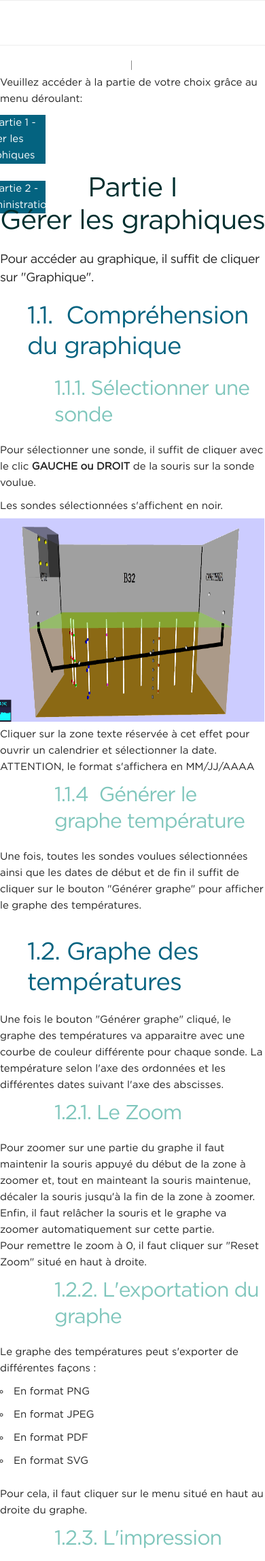
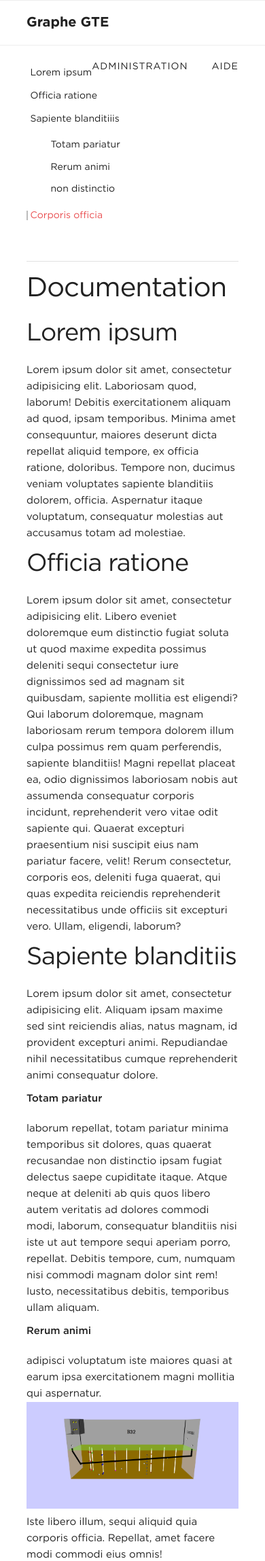
Before and after one commit to Sboune/puit-canadien-web, a PHP site: page /aide.php in a window 390 px wide. Shown: the top 2297 px of the page at 68% size. Run offline with PHP 8.4, Linux system fonts and the light colour scheme; some web fonts are replaced.

Commit message:
Mise en page de l'aide
Add: Ajout d'un fichier scrollspy.js pour que le menu fixe suivent l'avancement dans la page
Change: Modification du contenu de la page aide (contenu fictif pour l'instant)
Fix: _skeleton utilise la variable $larger-than-tablet
Change: Modification de _base.scss pour rajouter les styles de la sub-nav

```diff
--- a/aide.php
+++ b/aide.php
@@ -3,17 +3,24 @@
 <html lang="fr">
 <head>
   <?php include('includes/layout/head.php'); ?>
-  <link rel="stylesheet" type="text/css" href="assets/css/doc.css">
+  <script type="text/javascript" src="assets/js/scrollspy.js"></script>
 </head>
 <body>
 
   <?php include('includes/layout/header.php'); ?>
 
-  <div id="contenu">
-    <?php include('includes/layout/doc.html'); ?>
+  <div class="container">
+    <div class="wrapper">
+      <?php include('includes/layout/doc.html'); ?>
+    </div>
   </div>
 
   <?php include('includes/layout/footer.php'); ?>
-
+  <script>
+    $('body').scrollspy({
+      target: '.bs-docs-sidebar',
+      offset: 180
+    });
+  </script>
 </body>
 </html>
--- a/assets/css/main.css
+++ b/assets/css/main.css
@@ -262,7 +262,7 @@ input[type="checkbox"], input[type="radio"] {
   margin-left: 0; }
 
 /* For devices larger than 550px */
-@media (min-width: 550px) {
+@media (min-width: 750px) {
   .container {
     width: 80%; }
 
@@ -721,6 +721,42 @@ html, body {
   color: #222; }
 
 /*------------------------------------*\
+    #SUBNAV
+\*------------------------------------*/
+.sub-nav {
+  position: fixed;
+  margin-top: 0.35em;
+  margin-bottom: 1em; }
+  .sub-nav li {
+    list-style: none; }
+    .sub-nav li a {
+      font-family: "Gotham-Book", "HelveticaNeue", "Helvetica Neue", Helvetica, Arial, sans-serif;
+      font-size: 14px;
+      color: #222222;
+      text-decoration: none;
+      border-left: 2px solid transparent;
+      padding-left: 0.25em; }
+  .sub-nav .sub-nav li a {
+    padding-left: 30px; }
+  .sub-nav .active > a, .sub-nav li > a:hover, .sub-nav li > a:focus {
+    border-left: 2px solid #bbbbbb;
+    color: #E94F51; }
+
+.subgroup a {
+  width: 50px; }
+
+@media (max-width: 750px) {
+  .sub-nav {
+    position: relative;
+    padding-bottom: 3em;
+    border-bottom: 1px solid #e1e1e1; }
+
+  .sub-nav a, .sub-nav .active, .sub-nav a.active {
+    border: none;
+    padding-left: 0; }
+ }
+
+/*------------------------------------*\
     #TABS
 \*------------------------------------*/
 /* Page-content
--- /dev/null
+++ b/assets/js/scrollspy.js
@@ -0,0 +1,175 @@
+/* ========================================================================
+ * Bootstrap: scrollspy.js v3.3.2
+ * http://getbootstrap.com/javascript/#scrollspy
+ * ========================================================================
+ * Copyright 2011-2015 Twitter, Inc.
+ * Licensed under MIT (https://github.com/twbs/bootstrap/blob/master/LICENSE)
+ * ======================================================================== */
+
+
++function ($) {
+  'use strict';
+
+  // SCROLLSPY CLASS DEFINITION
+  // ==========================
+
+  function ScrollSpy(element, options) {
+    var process  = $.proxy(this.process, this)
+
+    this.$body          = $('body')
+    this.$scrollElement = $(element).is('body') ? $(window) : $(element)
+    this.options        = $.extend({}, ScrollSpy.DEFAULTS, options)
+    this.selector       = (this.options.target || '') + ' .nav li > a'
+    this.offsets        = []
+    this.targets        = []
+    this.activeTarget   = null
+    this.scrollHeight   = 0
+
+    this.$scrollElement.on('scroll.bs.scrollspy', process)
+    this.refresh()
+    this.process()
+  }
+
+  ScrollSpy.VERSION  = '3.3.2'
+
+  ScrollSpy.DEFAULTS = {
+    offset: 10
+  }
+
+  ScrollSpy.prototype.getScrollHeight = function () {
+    return this.$scrollElement[0].scrollHeight || Math.max(this.$body[0].scrollHeight, document.documentElement.scrollHeight)
+  }
+
+  ScrollSpy.prototype.refresh = function () {
+    var offsetMethod = 'offset'
+    var offsetBase   = 0
+
+    if (!$.isWindow(this.$scrollElement[0])) {
+      offsetMethod = 'position'
+      offsetBase   = this.$scrollElement.scrollTop()
+    }
+
+    this.offsets = []
+    this.targets = []
+    this.scrollHeight = this.getScrollHeight()
+
+    var self     = this
+
+    this.$body
+      .find(this.selector)
+      .map(function () {
+        var $el   = $(this)
+        var href  = $el.data('target') || $el.attr('href')
+        var $href = /^#./.test(href) && $(href)
+
+        return ($href
+          && $href.length
+          && $href.is(':visible')
+          && [[$href[offsetMethod]().top + offsetBase, href]]) || null
+      })
+      .sort(function (a, b) { return a[0] - b[0] })
+      .each(function () {
+        self.offsets.push(this[0])
+        self.targets.push(this[1])
+      })
+  }
+
+  ScrollSpy.prototype.process = function () {
+    var scrollTop    = this.$scrollElement.scrollTop() + this.options.offset
+    var scrollHeight = this.getScrollHeight()
+    var maxScroll    = this.options.offset + scrollHeight - this.$scrollElement.height()
+    var offsets      = this.offsets
+    var targets      = this.targets
+    var activeTarget = this.activeTarget
+    var i
+
+    if (this.scrollHeight != scrollHeight) {
+      this.refresh()
+    }
+
+    if (scrollTop >= maxScroll) {
+      return activeTarget != (i = targets[targets.length - 1]) && this.activate(i)
+    }
+
+    if (activeTarget && scrollTop < offsets[0]) {
+      this.activeTarget = null
+      return this.clear()
+    }
+
+    for (i = offsets.length; i--;) {
+      activeTarget != targets[i]
+        && scrollTop >= offsets[i]
+        && (!offsets[i + 1] || scrollTop <= offsets[i + 1])
+        && this.activate(targets[i])
+    }
+  }
+
+  ScrollSpy.prototype.activate = function (target) {
+    this.activeTarget = target
+
+    this.clear()
+
+    var selector = this.selector +
+        '[data-target="' + target + '"],' +
+        this.selector + '[href="' + target + '"]'
+
+    var active = $(selector)
+      .parents('li')
+      .addClass('active')
+
+    if (active.parent('.dropdown-menu').length) {
+      active = active
+        .closest('li.dropdown')
+        .addClass('active')
+    }
+
+    active.trigger('activate.bs.scrollspy')
+  }
+
+  ScrollSpy.prototype.clear = function () {
+    $(this.selector)
+      .parentsUntil(this.options.target, '.active')
+      .removeClass('active')
+  }
+
+
+  // SCROLLSPY PLUGIN DEFINITION
+  // ===========================
+
+  function Plugin(option) {
+    return this.each(function () {
+      var $this   = $(this)
+      var data    = $this.data('bs.scrollspy')
+      var options = typeof option == 'object' && option
+
+      if (!data) $this.data('bs.scrollspy', (data = new ScrollSpy(this, options)))
+      if (typeof option == 'string') data[option]()
+    })
+  }
+
+  var old = $.fn.scrollspy
+
+  $.fn.scrollspy             = Plugin
+  $.fn.scrollspy.Constructor = ScrollSpy
+
+
+  // SCROLLSPY NO CONFLICT
+  // =====================
+
+  $.fn.scrollspy.noConflict = function () {
+    $.fn.scrollspy = old
+    return this
+  }
+
+
+  // SCROLLSPY DATA-API
+  // ==================
+
+  $(window).on('load.bs.scrollspy.data-api', function () {
+    $('[data-spy="scroll"]').each(function () {
+      var $spy = $(this)
+      Plugin.call($spy, $spy.data())
+    })
+  })
+
+}(jQuery);
--- a/assets/sass/_base.scss
+++ b/assets/sass/_base.scss
@@ -103,6 +103,82 @@ html, body {
   text-decoration: none;
   line-height: 6.5rem;
   color: #222;
+}
+
+/*------------------------------------*\
+    #SUBNAV
+\*------------------------------------*/
+
+.sub-nav {
+  position: fixed;
+  margin-top: .35em;
+  margin-bottom: 1em;
+
+  li {
+    list-style:none;
+
+    a {
+      font-family: $font-family;
+      font-size: 14px;
+      color: $font-color;
+      text-decoration: none;
+      border-left: 2px solid transparent;
+      padding-left: .25em;
+    }
+
+  }
+
+  .sub-nav {
+    li {
+      a {
+        padding-left: 30px;
+      }
+    }
+  }
+
+  .active>a,
+  li>a:hover,
+  li>a:focus {
+    border-left: 2px solid $secondary-color;
+    color: $primary-color;
+  }
+}
+
+.subgroup a {
+  width: 50px;
+}
+
+// a {
+//     font-family: $font-family;
+//     font-size: 14px;
+//     color: $font-color;
+//     text-decoration: none;
+//     border-left: 2px solid transparent;
+//     padding-left: .25em;
+//   }
+
+//   .active,
+//   li:hover,
+//   li.active a:hover {
+//     border-left: 2px solid $secondary-color;
+//     color: $primary-color;
+//   }
+
+//   li {
+//     list-style:none;
+//   }
+
+@media (max-width: $larger-than-tablet) {
+  .sub-nav {
+    position: relative;
+    padding-bottom: 3em;
+    border-bottom: 1px solid $light-gray;
+  }
+
+  .sub-nav a, .sub-nav .active, .sub-nav a.active {
+    border: none;
+    padding-left: 0;
+  }
 }
 
 /*------------------------------------*\
--- a/assets/sass/_skeleton.scss
+++ b/assets/sass/_skeleton.scss
@@ -48,7 +48,7 @@
   margin-left: 0; }
 
 /* For devices larger than 550px */
-@media (min-width: 550px) {
+@media (min-width: $larger-than-tablet) {
   .container {
     width: 80%; }
   .column,
--- a/includes/layout/doc.html
+++ b/includes/layout/doc.html
@@ -1,215 +1,51 @@
-<!DOCTYPE html>
-<html>
-<head>
-	<meta  charset="UTF-8">
-	<title>Documentation</title>
-</head>
-<body>
-	<p class="posph1"> Veuillez accéder à la partie de votre choix grâce au menu déroulant:</p>
-	<div id="manuaide" class="navaide">
-		<nav id="nav1">
-			<ul class="niveau1 rectangle">
-				<li class="sousmenu">
-					<a href="#sec1">Partie 1 - Gérer  les graphiques</a><br/>
-					<ul class="niveau2">
-						<li class="sousmenu">
-							<a href="#sec3">1.1 - Compréhension du graphique</a><br />
-							<ul class="niveau3">
-								<li> bf brn hrnqhtnù`
-
-								-uglfy			htjyt
-											gt
-									<a href="#sec4">1.1.1 - Sélectionner une sonde</a><br />
-								</li>
-								<li>
-									<a href="#sec5">1.1.2 - Désélectionner une sonde</a><br />
-								</li>
-								<li>
-									<a href="#sec6">1.1.3 - Sélectionner les dates</a><br />
-								</li>
-								<li>
-									<a href="#sec7">1.1.4 - Générer le graphe des températures</a><br />
-								</li>
-							</ul>
-						</li>
-					</ul>
-
-					<ul class="niveau2 rectangle">
-						<li class="sousmenu">
-							<a href="#sec8">1.2 - Graphe des températures </a><br />
-							<ul class="niveau3">
-								<li>
-									<a href="#sec9">1.2.1 - Le zoom</a><br />
-								</li>
-								<li>
-									<a href="#sec10">1.2.2 - L'exportation du graphe</a><br />
-								</li>
-								<li>
-									<a href="#sec11">1.2.3 - L'impression</a><br />
-								</li>
-							</ul>
-						</li>
-					</ul>
-					<ul class="niveau2">
-						<li>
-							<a href="#sec12">1.3 - Position des sondes</a><br />
-						</li>
-					</ul>
-				</li>
-			</ul>
-		</nav>
-
-			<ul class="niveau1 rectangle">
-				<li class="sousmenu">
-					<a href="#sec13"> Partie 2 - Administration</a><br/>
-					<ul class="niveau2">
-						<li>
-							<a href="#sec14">2.1 - Ajout de données</a><br />
-							<ul class="niveau3">
-								<li><a href="#sec15">Ajouter une sonde</a><br /></li>
-								<li><a href="#sec16">Ajouter une corbeille</a><br /></li>
-								<li><a href="#sec17">Ajouter un puits</a><br /></li>
-							</ul>
-						</li>
-					</ul>
-
-					<ul class="niveau2">
-						<li class="sousmenu">
-							<a href="#sec18">2.2 - Suppression de données</a><br />
-							<ul class="niveau3">
-								<li><a href="#sec19">Supprimer une sonde</a><br /></li>
-								<li><a href="#sec20">Supprimer une corbeille</a><br /></li>
-								<li><a href="#sec21">Supprimer une puits</a><br /></li>
-							</ul>
-						</li>
-					</ul>
-
-					<ul class="niveau2">
-						<li>
-							<a href="#sec22">2.3 - Importation / Exportation</a><br />
-						</li>
-					</ul>
-
-					<ul class="niveau2">
-						<li>
-							<a href="#sec23">2.4 - Arduino</a><br />
-						</li>
-					</ul>
+<div class="row">
+	<div class="three columns">
+	<nav class="bs-docs-sidebar">
+		<ul id="sidebar" class="nav sub-nav">
+   		<li><a href="#GroupA">Lorem ipsum</a></li>
+   		<li><a href="#GroupB">Officia ratione</a></li>
+   		<li>
+   			<a href="#GroupC">Sapiente blanditiiis</a>
+				<ul>
+					<li><a href="#GroupCSub1">Totam pariatur</a></li>
+					<li><a href="#GroupCSub2">Rerum animi</a></li>
+					<li><a href="#GroupCSub3">non distinctio</a></li>
 				</ul>
+   		</li>
+   		<li><a href="#GroupD">Corporis officia</a></li>
+    </ul>
+   </nav>
+	</div>
+	<div class="nine columns offset-by-three">
+		<h1>Documentation</h1>
+		<section id="GroupA" class="group">
+			<h2>Lorem ipsum</h2>
+			<p>Lorem ipsum dolor sit amet, consectetur adipisicing elit. Laboriosam quod, laborum! Debitis exercitationem aliquam ad quod, ipsam temporibus. Minima amet consequuntur, maiores deserunt dicta repellat aliquid tempore, ex officia ratione, doloribus. Tempore non, ducimus veniam voluptates sapiente blanditiis dolorem, officia. Aspernatur itaque voluptatum, consequatur molestias aut accusamus totam ad molestiae.</p>
+		</section>
+		<section id="GroupB" class="group">
+			<h2>Officia ratione</h2>
+			<p>Lorem ipsum dolor sit amet, consectetur adipisicing elit. Libero eveniet doloremque eum distinctio fugiat soluta ut quod maxime expedita possimus deleniti sequi consectetur iure dignissimos sed ad magnam sit quibusdam, sapiente mollitia est eligendi? Qui laborum doloremque, magnam laboriosam rerum tempora dolorem illum culpa possimus rem quam perferendis, sapiente blanditiis! Magni repellat placeat ea, odio dignissimos laboriosam nobis aut assumenda consequatur corporis incidunt, reprehenderit vero vitae odit sapiente qui. Quaerat excepturi praesentium nisi suscipit eius nam pariatur facere, velit! Rerum consectetur, corporis eos, deleniti fuga quaerat, qui quas expedita reiciendis reprehenderit necessitatibus unde officiis sit excepturi vero. Ullam, eligendi, laborum?</p>
+		</section>
+		<section id="GroupC" class="group">
+			<h2>Sapiente blanditiis</h2>
+			<p>Lorem ipsum dolor sit amet, consectetur adipisicing elit. Aliquam ipsam maxime sed sint reiciendis alias, natus magnam, id provident excepturi animi. Repudiandae nihil necessitatibus cumque reprehenderit animi consequatur dolore.</p>
+			<div class="subgroup" id="GroupCSub1">
+				<h6>Totam pariatur</h6>
+				<p>laborum repellat, totam pariatur minima temporibus sit dolores, quas quaerat recusandae non distinctio ipsam fugiat delectus saepe cupiditate itaque. Atque neque at deleniti ab quis quos libero autem veritatis ad dolores commodi modi, laborum, consequatur blanditiis nisi iste ut aut tempore sequi aperiam porro, repellat. Debitis tempore, cum, numquam nisi commodi magnam dolor sint rem! Iusto, necessitatibus debitis, temporibus ullam aliquam.</p>
 			</div>
-
-				<div class="aide">
-					<h1 id="sec1" class="part">Partie I<br>
-						Gérer les graphiques</h1>
-
-						<h5 id="sec2" class="paragraph">
-
-							Pour accéder au graphique, il suffit de cliquer sur "Graphique".
-							<img class="imggraph" src="assets/images/graphique.png" width="400" height="300">
-							<h2 id="sec3" class="section">1.1.  Compréhension du graphique</h2>
-
-							<h3 id="sec4" class="subsection">1.1.1. Sélectionner une sonde</h3>
-							<p>Pour sélectionner une sonde, il suffit de cliquer avec le clic <strong>GAUCHE ou DROIT</strong> de la souris sur la sonde voulue.</p>
-							<p>Les sondes sélectionnées s'affichent en noir.</p>
-
-							<h3 id="sec5" class="subsection">1.1.2. Désélectionner une sonde</h3>
-							<p>Pour déselectionner une sonde, il suffit de cliquer avec le clic <strong>GAUCHE ou DROIT</strong> de la souris sur la sonde ou bien de cliquer sur son nom dans la liste des sondes sélectionnées.</p>
-
-							<h3 id="sec6" class="subsection">1.1.3. Selectionner les dates</h3>
-							<p> Cliquer sur la zone texte réservée à cet effet pour ouvrir un calendrier et sélectionner la date.<br/>
-								ATTENTION, le format s'affichera en MM/JJ/AAAA</p>
-
-								<h3 id="sec7" class="subsection">1.1.4  Générer le graphe température</h3>
-								<p>Une fois, toutes les sondes voulues sélectionnées ainsi que les dates de début et de fin
-									il suffit de cliquer sur le bouton "Générer graphe" pour afficher le graphe des températures.</p>
-
-									<br/>
-
-									<h2 id="sec8" class="section">1.2. Graphe des températures </h2>
-									<p> Une fois le bouton "Générer graphe" cliqué, le graphe des températures va apparaitre avec une courbe de couleur
-										différente pour chaque sonde. La température selon l'axe des ordonnées et les différentes dates suivant l'axe des abscisses. </p>
-
-										<h3 id="sec9" class="subsection">1.2.1. Le Zoom</h3>
-										<p>Pour zoomer sur une partie du graphe il faut maintenir la souris appuyé du début de la zone à zoomer et, tout en mainteant la souris
-											maintenue, décaler la souris jusqu'à la fin de la zone à zoomer. Enfin, il faut relâcher la souris et le graphe va zoomer automatiquement
-											sur cette partie. <br/>
-											Pour remettre le zoom à 0, il faut cliquer sur "Reset Zoom" situé en haut à droite. </p>
-
-											<h3 id="sec10" class="subsection">1.2.2. L'exportation du graphe</h3>
-											<p>Le graphe des températures peut s'exporter de différentes façons :
-												<ul>
-													<li> En format PNG </li>
-													<li> En format JPEG</li>
-													<li> En format PDF </li>
-													<li> En format SVG</li>
-												</ul>
-												Pour cela, il faut cliquer sur le menu situé en haut au droite du graphe.</p>
-
-												<h3 id="sec11" class="subsection">1.2.3. L'impression</h3>
-												<p> L'impression du graphe est aussi disponible. Pour cela, il suffit d'aller dans le menu situé en haut à droite et de cliquer sur
-													"Print Chart". La fenêtre d'impression va alors s'ouvrir. </p>
-
-													<br/>
-
-													<h2 id="sec12" class="section">1.3. Position des sondes</h2>
-													<p> L'onglet "Position des sondes" sert à afficher le placement des sondes grâce à un schéma en 2D permettant de se repérer, en plus
-														du 3D.</p>
-														<img class="possonde" src="assets/images/possonde.jpg" width="200" height="100">
-
-														<br/>
-														<br/>
-
-														<img class="admin" src="assets/images/admin.jpg" width="400" height="300">
-														<h1 id="sec13" class=part><center>Partie II <br>
-															Administration</center></h1>
-															<h5> Pour accéder à la partie Administration de la base de données il faut cliquer sur Administration et entrer le mot de passe.</h5>
-															<h2 id="sec14" class=section>2.1. Ajout de données</h2>
-
-															<h3 id="sec15" class="subsection">2.1.1. Ajouter une sonde</h3>
-															<p>Pour ajouter une sonde, il faut aller dans le menu "Ajouter une sonde". <br/>
-																Ensuite, il faut dire à quelle corbeille cette sonde appartient, le nom donné à la sonde dans la base de données et sur le modèle 3D.
-																Enfin, il faut préciser ses positions, pour la représentation sur le modèle : x pour la largeur, y pour la longueur et z pour la profondeur.
-															</p>
-
-															<h3 id="sec16" class="subsection">2.1.2. Ajouter une corbeille</h3>
-															<p>Pour ajouter une corbeille, il faut aller dans le menu "Ajouter une corbeille".<br/>
-																Ensuite, il suffit de donner le nom de la corbeille et également les positions, pour la représentation sur le modèle :
-																x pour la largeur et z pour la profondeur.</p>
-
-																<h3 id="sec17" class="subsection">2.1.3. Ajouter un puits</h3>
-																<p>Pour ajouter un puits, il faut aller dans le menu "Ajouter un puits".<br/>
-																	Ensuite, il suffit juste de donner le nom du puits pour l'ajouter dans la base de données.</p>
-																	<br/>
-																	<h2 id="sec18" class="section">2.2. Suppression de données</h2>
-
-																	<h3 id="sec19" class="subsection">2.2.1. Supprimer une sonde</h3>
-																	<p>Pour supprimer une sonde, il faut aller dans le menu "Supprimer une sonde". <br/>
-																		Ensuite, il suffit de sélectionner LA OU LES sondes que l'on veut supprimer de la base de données, et de valider en cliquant
-																		sur "Supprimer".<br/>
-																		Pour (dé)sélectionner plusieurs sondes, maintenez la touche CTRL + clic de la souris sur les sondes voulues.</p>
-
-																		<h3 id="sec20" class="subsection">2.2.2. Supprimer une corbeille</h3>
-																		<p>Pour supprimer une corbeille, il faut aller dans le menu "Supprimer une corbeille". <br/>
-																			Ensuite, il suffit de sélectionner LA OU LES corbeilles que l'on veut supprimer de la base de données, et de valider en cliquant
-																			sur "Supprimer".<br/>
-																			Pour (dé)sélectionner plusieurs corbeilles, maintenez la touche CTRL + clic de la souris sur les corbeilles voulues.<br/>
-																			<strong>ATTENTION, LA SUPPRESSION DE LA CORBEILLE SUPPRIME LES SONDES QUI Y SONT ATTACHEES.</strong></p>
-
-																			<h3 id="sec21" class="subsection">2.2.3. Supprimer un puits</h3>
-																			<p>Pour supprimer un puits, il faut aller dans le menu "Supprimer un puits". <br/>
-																				Ensuite, il suffit de sélectionner LE OU LES puits que l'on veut supprimer de la base de données, et de valider en cliquant
-																				sur "Supprimer".<br/>
-																				Pour (dé)sélectionner plusieurs puits, maintenez la touche CTRL + clic de la souris sur les puits voulus.</p>
-
-																				<h3 id="sec22" class="section">2.3. Importation / Exportation</h3>
-																				<p> Pour accéder à l'importation et l'exportation, il faut cliquer sur le menu Importation/Exportation.</p>
-																				<h4> Importation </h4>
-																				<p> Pour importer une base SQL, il suffit de parcourir les fichiers où est la base SQL, et ensuite de cliquer sur Importer. </p>
-																				<h4> Exportation </h4>
-																				<p> Pour l'exportation, il suffit d'entrer le nom que l'on veut donner à notre fichier puis de cliquer sur Exporter</p>
-
-																				<h3 id="sec23" class="section">2.4. Arduino </h3>
-																				<p> Pour accéder à l'Arduino, il faut cliquer sur le menu Arduino.<br/>
-																					Ensuite, il suffit d'indiquer la valeur de la fréquence que l'on veut, en millisecondes.</p>
-																				</div>
-																				</html>
+			<div class="subgroup" id="GroupCSub2">
+				<h6>Rerum animi</h6>
+				<p>adipisci voluptatum iste maiores quasi at earum ipsa exercitationem magni mollitia qui aspernatur. <img src="assets/images/3D-debug.png" alt="testimage" class="responsive-image">Iste libero illum, sequi aliquid quia corporis officia. Repellat, amet facere modi commodi eius omnis!</p>
+			</div>
+			<div class="subgroup" id="GroupCSub3">
+				<h6>Rnon distinctio</h6>
+				<p>adipisci voluptatum iste maiores quasi at earum ipsa exercitationem magni mollitia qui aspernatur. <img src="assets/images/3D-debug.png" alt="testimage" class="responsive-image">Iste libero illum, sequi aliquid quia corporis officia. Repellat, amet facere modi commodi eius omnis!</p>
+			</div>
+		</section>
+		<section id="GroupD" class="group">
+			<h2>Corporis officia</h2>
+			<p>Lorem ipsum dolor sit amet, consectetur adipisicing elit. Itaque officiis doloremque, rem eligendi omnis, blanditiis nemo vel corporis aliquam perferendis autem asperiores iusto recusandae nostrum repudiandae fugit. In at possimus, eligendi alias saepe, eaque vel velit. Similique necessitatibus reprehenderit pariatur, neque rem, impedit explicabo animi sunt accusantium, placeat ipsum! Eum fugiat id, perferendis repellat quos vero rerum minima sunt ullam minus aliquid facilis, consectetur recusandae. Maxime animi, exercitationem pariatur incidunt aut velit sapiente commodi, et ut aliquid culpa molestias impedit.</p>
+		</section>
+	</div>
+</div>
+<div class="push"></div>
```
